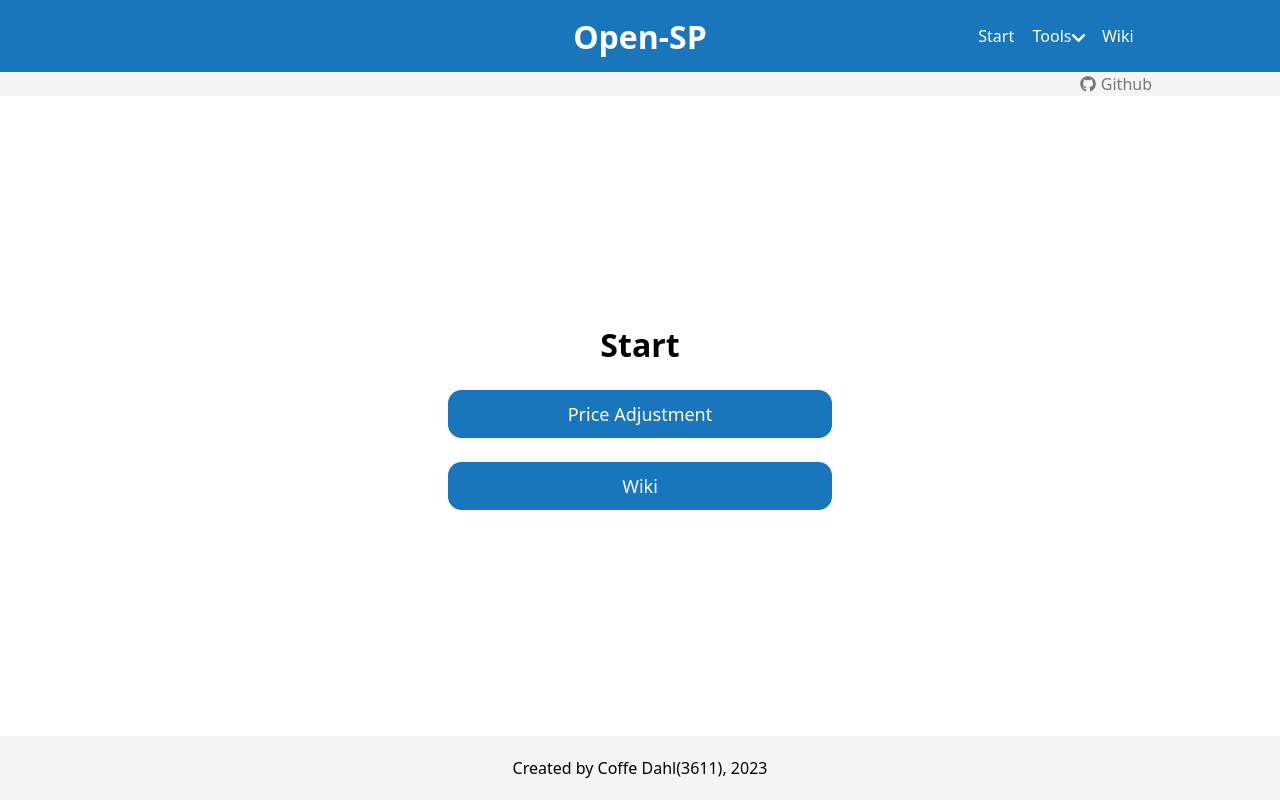
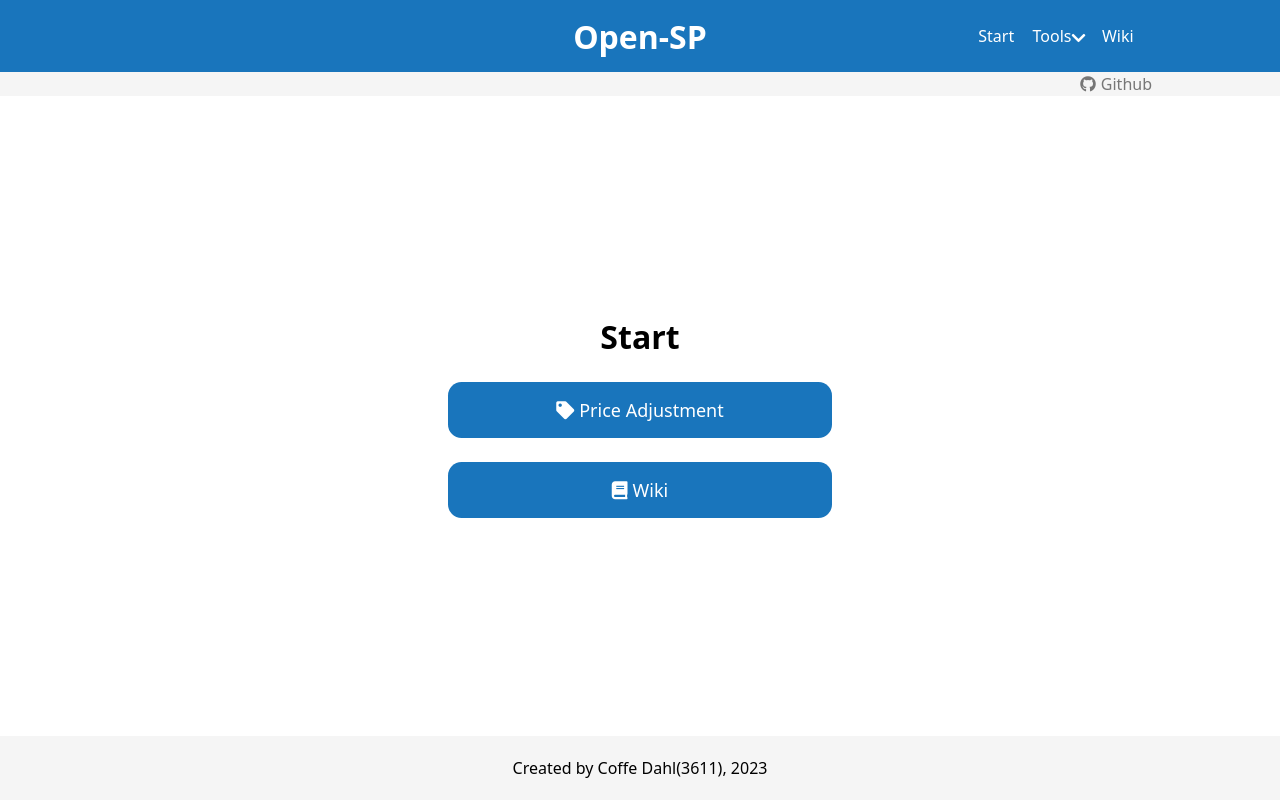
Before and after one commit to coffedahl/open-sp, a SvelteKit app in the folder frontend/: page / in a window 1280 px wide. Built offline with nearby package versions, Linux system fonts and the light colour scheme.

Commit message:
Added hover an icons to the start menu

```diff
--- a/frontend/src/routes/+page.svelte
+++ b/frontend/src/routes/+page.svelte
@@ -1,18 +1,28 @@
 <div class="main center column">
 	<h1>Start</h1>
-	<a href="/price-adjustment"><button>Price Adjustment</button></a>
-	<a href="/wiki"><button>Wiki</button></a>
+	<a href="/price-adjustment"><button class="center"><i class="fas fa-tag"></i><p>Price Adjustment</p></button></a>
+	<a href="/wiki"><button class="center"><i class="fas fa-book"></i><p>Wiki</p></button></a>
 </div>
 
 <style>
+    a{
+        text-decoration: none;
+    }
+    p{
+        margin-left: 5px;
+    }
 	button {
 		width: 30vw;
-		height: 6vh;
+		height: 7vh;
 		margin-top: 3vh;
 		border-radius: 0.75em;
 		border: none;
 		background-color: #1975bc;
         color: white;
         font-size: large;
+        font-weight: 500;
 	}
+    button:hover{
+        background-color: #15639f;
+    }
 </style>
```
